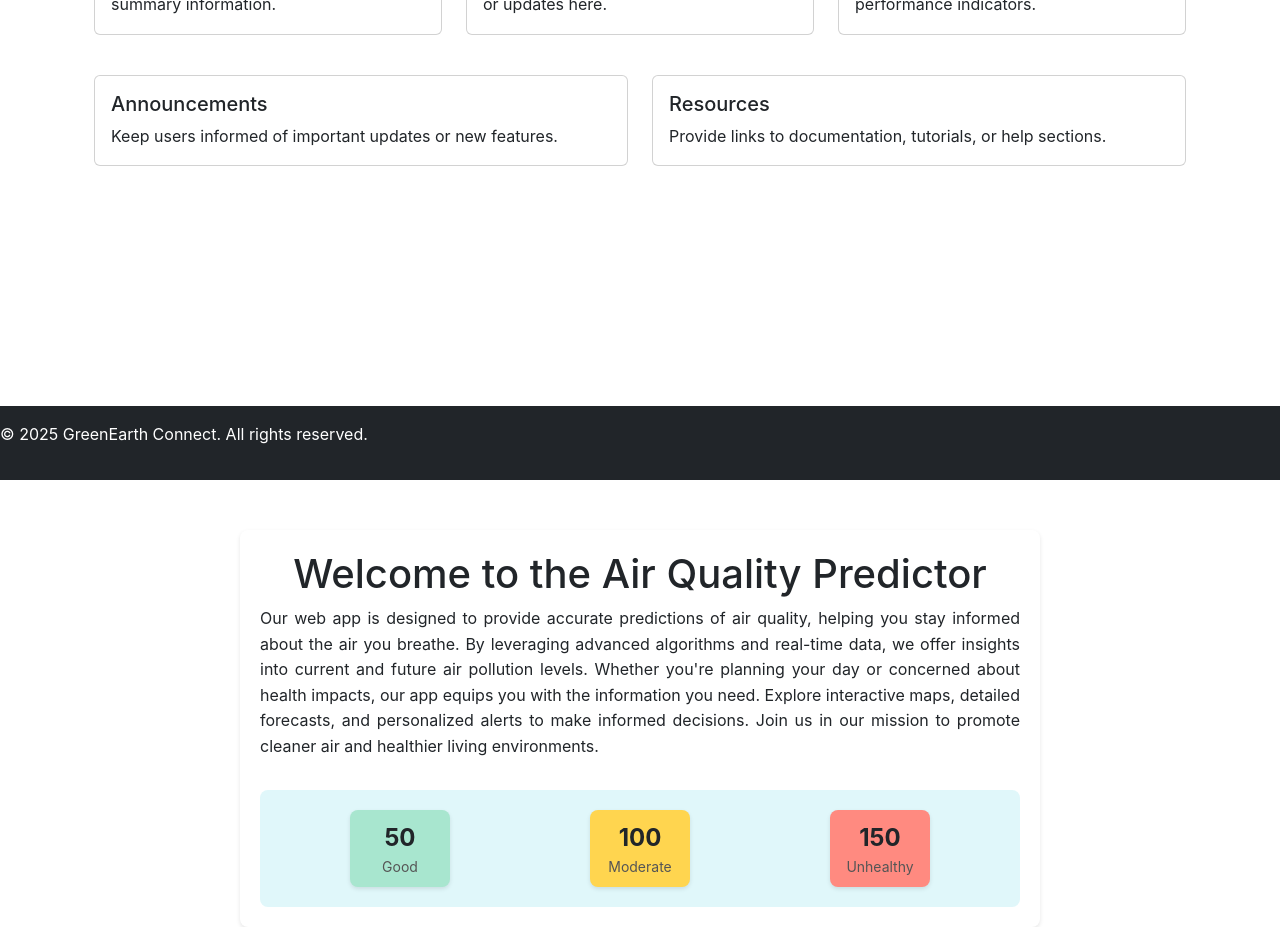
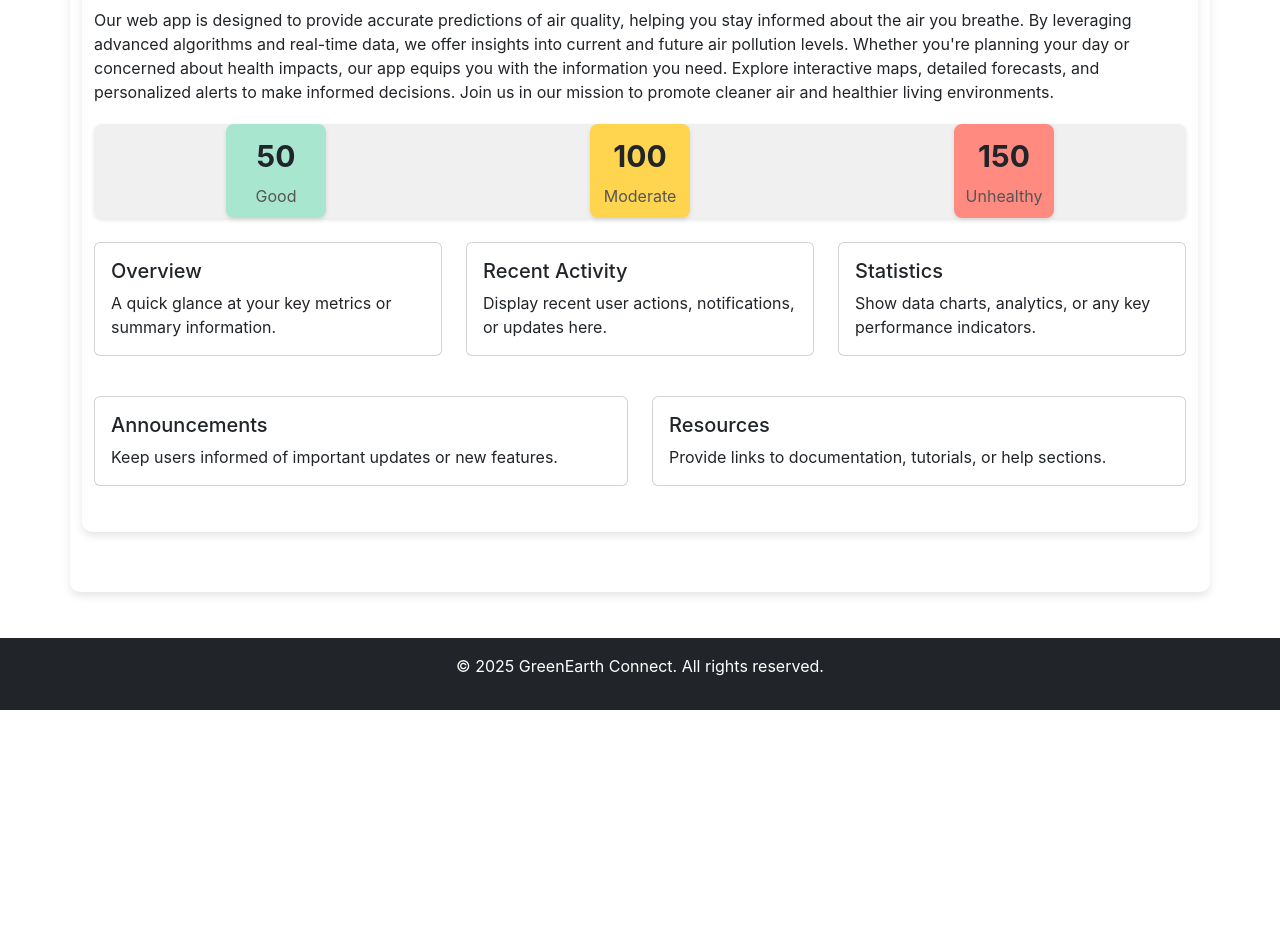
Before and after one commit to DC-Capstone1W25/greenearthconnect, a React (Create React App) app in the folder frontend/: page / in a window 1280 px wide. Shown: the part 320-1247 px from the top of the page. After the commit the page ends 1030 px from the top, so only its background shows below. Built offline with nearby package versions, Linux system fonts and the light colour scheme.

Commit message:
Change the html and styles.css

```diff
--- a/frontend/public/index.html
+++ b/frontend/public/index.html
@@ -23,33 +23,5 @@
   <body>
     <noscript>You need to enable JavaScript to run this app.</noscript>
     <div id="root"></div>
-
-    <!-- Overview -->
-    <div id="overview">
-      <h1>Welcome to the Air Quality Predictor</h1>
-      <p>
-        Our web app is designed to provide accurate predictions of air quality, helping you stay informed about the air you breathe.
-        By leveraging advanced algorithms and real-time data, we offer insights into current and future air pollution levels.
-        Whether you're planning your day or concerned about health impacts, our app equips you with the information you need.
-        Explore interactive maps, detailed forecasts, and personalized alerts to make informed decisions.
-        Join us in our mission to promote cleaner air and healthier living environments.
-      </p>
-
-      <!-- AQI Display -->
-      <div class="aqi-container">
-        <div class="aqi-box good">
-          <div class="aqi-value">50</div>
-          <div class="aqi-label">Good</div>
-        </div>
-        <div class="aqi-box moderate">
-          <div class="aqi-value">100</div>
-          <div class="aqi-label">Moderate</div>
-        </div>
-        <div class="aqi-box unhealthy">
-          <div class="aqi-value">150</div>
-          <div class="aqi-label">Unhealthy</div>
-        </div>
-      </div>
-    </div>
   </body>
 </html>
--- a/frontend/public/styles.css
+++ b/frontend/public/styles.css
@@ -1,47 +1,57 @@
 body {
-    font-family: Arial, sans-serif;
+    font-family: 'Roboto', sans-serif;
     margin: 0;
     padding: 0;
-    background-color: #f4f4f9;
+    background-color: #f8f8f8;
     color: #333;
   }
 
-  #overview {
-    max-width: 800px;
-    margin: 50px auto;
-    padding: 20px;
-    background-color: #fff;
-    border-radius: 8px;
-    box-shadow: 0 2px 4px rgba(0, 0, 0, 0.1);
+  .container {
+    padding: 30px;
+    margin-bottom: 30px;
+    background-color: #ffffff;
+    box-shadow: 0 4px 8px rgba(0, 0, 0, 0.1);
+    border-radius: 10px;
   }
 
   h1 {
-    color: #0073e6;
+    color: #333;
     text-align: center;
+    margin-bottom: 20px;
   }
 
-  p {
-    line-height: 1.6;
-    text-align: justify;
+.newsfeed-header {
+    background-color: #f0f0f0;
+    padding: 10px;
+    border-radius: 5px;
   }
+
+  h2 {
+    font-size: 24px;
+    color: #333;
+    margin-bottom: 20px;
+  }
+
 
   /* AQI Display Styles */
   .aqi-container {
     display: flex;
     justify-content: space-around;
     align-items: center;
-    margin-top: 30px;
-    padding: 20px;
-    background-color: #e0f7fa;
+    margin-top: 20px;
+    background-color: #f0f0f0;
     border-radius: 8px;
+    box-shadow: 0 2px 4px rgba(0, 0, 0, 0.1);
   }
 
   .aqi-box {
     text-align: center;
     padding: 10px;
     border-radius: 8px;
-    width: 100px;
+    width: auto;
+    min-width: 100px;
     box-shadow: 0 2px 4px rgba(0, 0, 0, 0.1);
+    margin: 0 10px;
   }
 
   .aqi-box.good {
@@ -57,11 +67,33 @@ body {
   }
 
   .aqi-value {
-    font-size: 24px;
+    font-size: 30px;
     font-weight: bold;
+    margin-bottom: 5px;
   }
 
   .aqi-label {
-    font-size: 14px;
+    font-size: 16px;
     color: #555;
   }
+
+  .newsfeed-card {
+    border: none;
+    border-radius: 10px;
+    margin-bottom: 20px;
+    box-shadow: 0 4px 8px rgba(0, 0, 0, 0.1);
+    transition: transform 0.3s ease-in-out;
+  }
+  .newsfeed-card:hover {
+    transform: translateY(-5px);
+  }
+
+.newsfeed-card:nth-of-type(1) {
+    background-color: #e0f7fa;
+  }
+.newsfeed-card:nth-of-type(2) {
+    background-color: #e8d5d5;
+  }
+.newsfeed-card:nth-of-type(3) {
+    background-color: #cff4d2;
+  }
--- a/frontend/src/screens/DashboardScreen.jsx
+++ b/frontend/src/screens/DashboardScreen.jsx
@@ -4,7 +4,7 @@ import { Container, Row, Col, Card } from 'react-bootstrap';
 
 export default function DashboardScreen() {
   return (
-    <Container fluid className="mt-4">
+    <Container className="mt-4">
       {/* Header Section */}
       <Row>
         <Col>
@@ -15,7 +15,39 @@ export default function DashboardScreen() {
         </Col>
       </Row>
 
-      {/* Example Cards Section */}
+       {/* Overview Section */}
+       <Row>
+        <Col>
+          <div id="overview">
+            <h1>Welcome to the Air Quality Predictor</h1>
+            <p>
+              Our web app is designed to provide accurate predictions of air quality, helping you stay informed about the air you breathe.
+              By leveraging advanced algorithms and real-time data, we offer insights into current and future air pollution levels.
+              Whether you're planning your day or concerned about health impacts, our app equips you with the information you need.
+              Explore interactive maps, detailed forecasts, and personalized alerts to make informed decisions.
+              Join us in our mission to promote cleaner air and healthier living environments.
+            </p>
+
+            {/* AQI Display */}
+            <div className="aqi-container">
+              <div className="aqi-box good">
+                <div className="aqi-value">50</div>
+                <div className="aqi-label">Good</div>
+              </div>
+              <div className="aqi-box moderate">
+                <div className="aqi-value">100</div>
+                <div className="aqi-label">Moderate</div>
+              </div>
+              <div className="aqi-box unhealthy">
+                <div className="aqi-value">150</div>
+                <div className="aqi-label">Unhealthy</div>
+              </div>
+            </div>
+          </div>
+        </Col>
+      </Row>
+
+       {/* Example Cards Section */}
       <Row className="mt-4">
         <Col md={4} className="mb-3">
           <Card>
--- a/frontend/src/screens/NewsfeedScreen.jsx
+++ b/frontend/src/screens/NewsfeedScreen.jsx
@@ -10,18 +10,21 @@ export default function NewsfeedScreen() {
       title: 'Breaking News: New Initiative Launched',
       content: 'Lorem ipsum dolor sit amet, consectetur adipiscing elit. Vivamus lacinia odio vitae vestibulum vestibulum.',
       date: 'March 1, 2025',
+      source: 'Air Quality News',
     },
     {
       id: 2,
       title: 'Update: Community Event Scheduled',
       content: 'Cras ultricies ligula sed magna dictum porta. Curabitur non nulla sit amet nisl tempus convallis quis ac lectus.',
       date: 'March 2, 2025',
+      source: 'Air Quality News',
     },
     {
       id: 3,
       title: 'Insight: Trends in Sustainable Development',
       content: 'Pellentesque in ipsum id orci porta dapibus. Proin eget tortor risus. Curabitur aliquet quam id dui posuere blandit.',
       date: 'March 3, 2025',
+      source: 'Air Quality News',
     },
   ];
 
@@ -30,7 +33,7 @@ export default function NewsfeedScreen() {
       {/* Header Section */}
       <Row>
         <Col>
-          <h1 className="text-center">Newsfeed</h1>
+          <h1 className="text-center newsfeed-header">Newsfeed</h1>
           <p className="text-center text-muted">
             Stay updated with the latest news and insights.
           </p>
@@ -41,16 +44,14 @@ export default function NewsfeedScreen() {
       <Row className="mt-4">
         {samplePosts.map((post) => (
           <Col key={post.id} md={4} className="mb-4">
-            <Card className="h-100 shadow-sm">
+            <Card className="h-100 shadow-sm newsfeed-card">
               <Card.Body>
                 <Card.Title>{post.title}</Card.Title>
-                <Card.Subtitle className="mb-2 text-muted">
-                  {post.date}
-                </Card.Subtitle>
+                <Card.Subtitle className="mb-2 text-muted">Source: {post.source} | {post.date}</Card.Subtitle>
                 <Card.Text>{post.content}</Card.Text>
-                <Button variant="primary" size="sm">
-                  Read More
-                </Button>
+                <div className="text-center">
+                  <Button variant="primary" size="sm">Subscribe</Button>
+                </div>
               </Card.Body>
             </Card>
           </Col>
```
Also changed, not shown: 2 other files (tests, documents, lock files or other folders).
